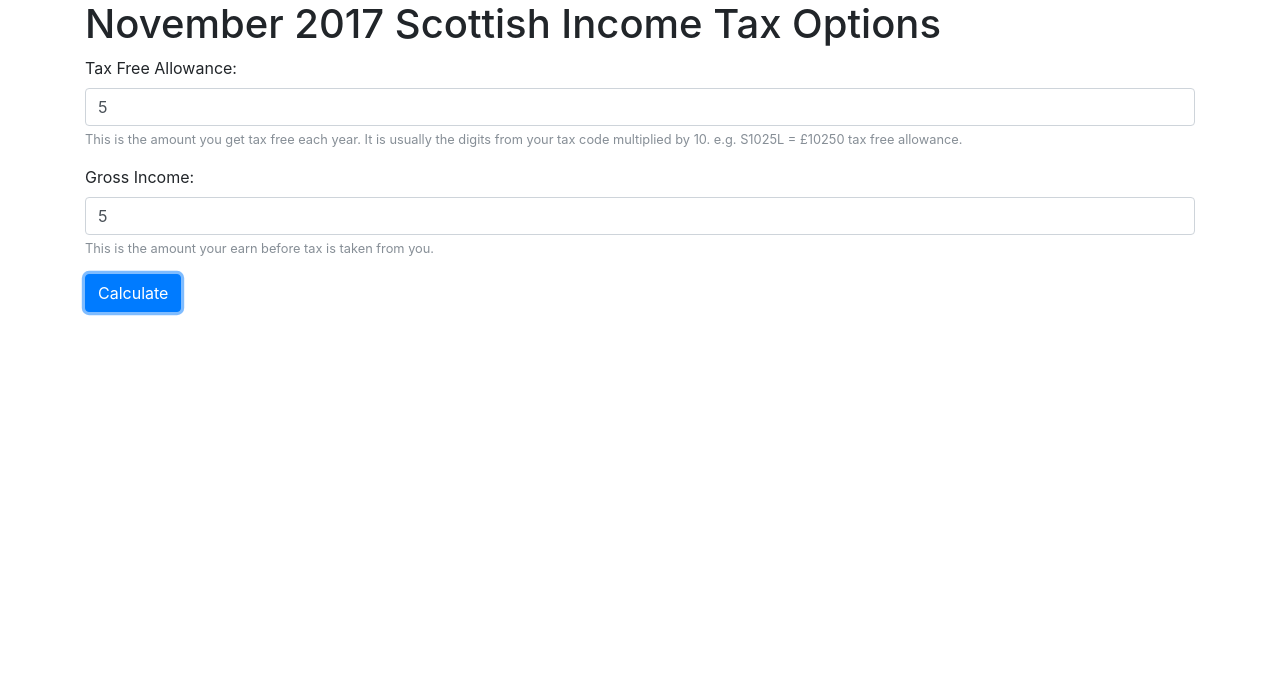
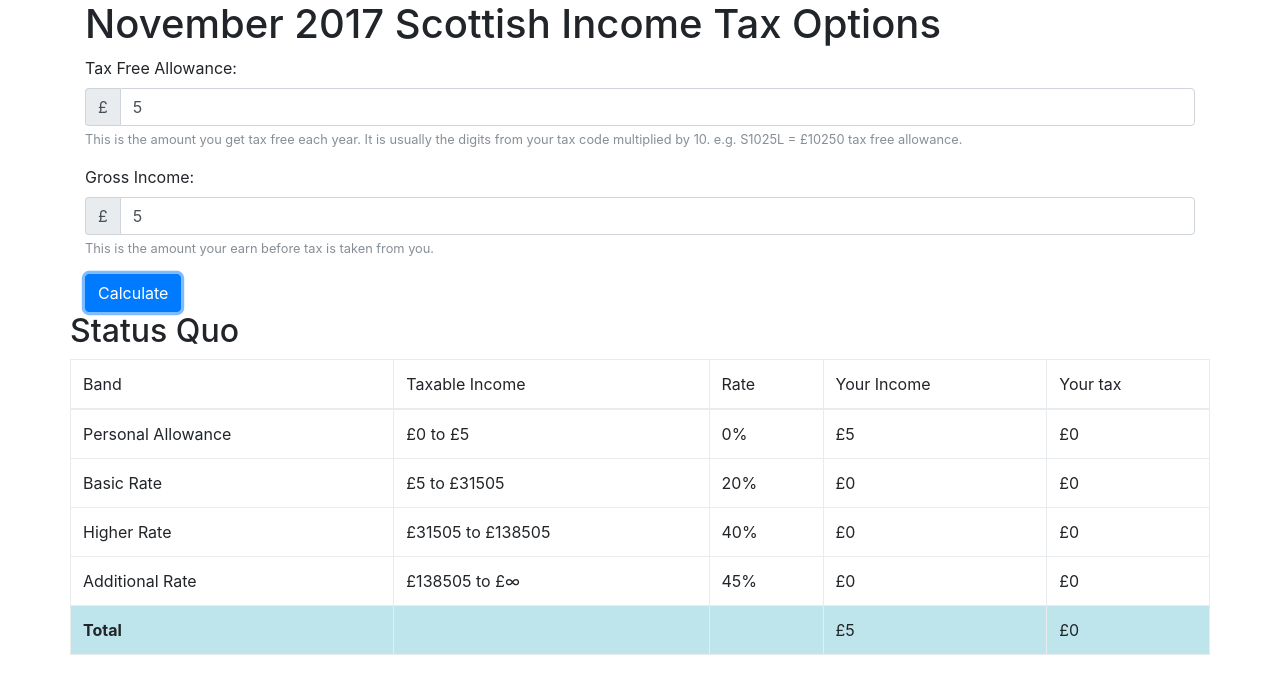
Before and after one commit to colinangusmackay/nov2017-scottish-income-tax-options, a plain HTML site: page site/index.html in a window 1280 px wide. Both pictures are taken after typing "5", "5" into the empty fields and a click on the button "Calculate". Drawn offline with nearby package versions, Linux system fonts and the light colour scheme.

Commit message:
Calculate satus quo

```diff
--- /dev/null
+++ b/site/app.js
@@ -0,0 +1,63 @@
+$(function(){
+    $("#calculate").on("click", function(){
+        var personalAllowance = parseInt($("#taxAllowance").val()),
+            grossIncome = parseInt($("#grossIncome").val());
+
+        console.log("Personal Allowance is "+personalAllowance);
+        console.log("Gross Income is "+personalAllowance);
+
+        updateOptions(personalAllowance, grossIncome);
+    });
+
+    function updateOptions(personalAllowance, grossIncome){
+        options = [{
+            id:"sq",
+            bands: [
+                {size:personalAllowance, rate:0},
+                {size:31500,rate:20},
+                {size:107000, rate:40},
+                {size:Number.MAX_SAFE_INTEGER, rate:45}
+            ]
+        }];
+
+        for(var optionsIndex = 0; optionsIndex < options.length; optionsIndex++){
+
+            var option = options[optionsIndex],
+                bands = option.bands,
+                idPrefix = option.id,
+                remainingIncome = grossIncome,
+                bandLow = 0,
+                totalTax = 0;
+            totalTax = 0;
+            for(var bandsIndex = 0; bandsIndex < bands.length; bandsIndex++){
+                var band = bands[bandsIndex],
+                    bandId = "#"+idPrefix+"-"+bandsIndex,
+                    taxableIncomeInBand = remainingIncome,
+                    bandHigh =  bandLow + band.size;
+                if (band.size === Number.MAX_SAFE_INTEGER)
+                    bandHigh = Number.MAX_SAFE_INTEGER;
+                if (taxableIncomeInBand > band.size)
+                    taxableIncomeInBand = band.size;
+                var taxInBand = taxableIncomeInBand * (band.rate/100.0);
+                totalTax + taxInBand;
+
+                if (bandHigh === Number.MAX_SAFE_INTEGER)
+                    $(bandId+" .taxable").text("£"+bandLow+" to £∞");
+                else
+                    $(bandId+" .taxable").text("£"+bandLow+" to £"+bandHigh);
+
+                $(bandId+" .rate").text(band.rate+"%");
+                $(bandId+" .yourIncome").text("£"+taxableIncomeInBand);
+                $(bandId+" .yourTax").text("£"+taxInBand);
+
+                remainingIncome = remainingIncome - taxableIncomeInBand;
+                bandLow = bandHigh;
+                totalTax += taxInBand;
+            }
+
+            var totalId = "#"+idPrefix+"-total";
+            $(totalId+" .yourIncome").text("£"+grossIncome);
+            $(totalId+" .yourTax").text("£"+totalTax);
+        }
+    }
+});
--- a/site/index.html
+++ b/site/index.html
@@ -16,22 +16,41 @@
     <form>
         <div class="form-group">
             <label for="taxAllowance">Tax Free Allowance:</label>
-            <input id="taxAllowance" class="form-control" type="number" aria-describedby="taxAllowanceHelp" placeholder="Tax Free Allowance"/>
+            <div class="input-group"><span class="input-group-addon">£</span><input id="taxAllowance" class="form-control" type="number" aria-describedby="taxAllowanceHelp" placeholder="Tax Free Allowance"/></div>
             <small id="taxAllowanceHelp" class="form-text text-muted">This is the amount you get tax free each year. It is usually the digits from your tax code multiplied by 10. e.g. S1025L = £10250 tax free allowance.</small>
         </div>
         <div class="form-group">
             <label for="grossIncome">Gross Income:</label>
-            <input id="grossIncome" class="form-control" type="number" aria-describedby="grossIncomeHelp" placeholder="Gross Income"/>
+            <div class="input-group"><span class="input-group-addon">£</span><input id="grossIncome" class="form-control" type="number" aria-describedby="grossIncomeHelp" placeholder="Gross Income"/></div>
             <small id="grossIncomeHelp" class="form-text text-muted">This is the amount your earn before tax is taken from you.</small>
         </div>
+        <button type="button" id="calculate" class="btn btn-primary">Calculate</button>
     </form>
-    <button class="btn btn-primary">Calculate</button>
+
+    <div class="row">
+        <h2>Status Quo</h2>
+        <table class="table table-bordered">
+            <thead class="thead-dark">
+                <tr><td>Band</td><td>Taxable Income</td><td>Rate</td><td>Your Income</td><td>Your tax</td></tr>
+            </thead>
+            <tbody class="table-striped table-hover">
+                <tr id="sq-0"><td>Personal Allowance</td><td class="taxable">£xxx</td><td class="rate">x%</td><td class="yourIncome">£xxx</td><td class="yourTax">£xxx</td></tr>
+                <tr id="sq-1"><td>Basic Rate</td><td class="taxable">£xxx</td><td class="rate">x%</td><td class="yourIncome">£xxx</td><td class="yourTax">£xxx</td></tr>
+                <tr id="sq-2"><td>Higher Rate</td><td class="taxable">£xxx</td><td class="rate">x%</td><td class="yourIncome">£xxx</td><td class="yourTax">£xxx</td></tr>
+                <tr id="sq-3"><td>Additional Rate</td><td class="taxable">£xxx</td><td class="rate">x%</td><td class="yourIncome">£xxx</td><td class="yourTax">£xxx</td></tr>
+                <tr id="sq-total" class="table-info"><td><strong>Total</strong></td><td></td><td></td><td class="yourIncome">£xxx</td><td class="yourTax">£xxx</td></tr>
+            </tbody>
+        </table>
+    </div>
 </div>
+
+
 
 <!-- Optional JavaScript -->
 <!-- jQuery first, then Popper.js, then Bootstrap JS -->
 <script src="https://code.jquery.com/jquery-3.2.1.slim.min.js" integrity="sha384-KJ3o2DKtIkvYIK3UENzmM7KCkRr/rE9/Qpg6aAZGJwFDMVNA/GpGFF93hXpG5KkN" crossorigin="anonymous"></script>
 <script src="https://cdnjs.cloudflare.com/ajax/libs/popper.js/1.12.3/umd/popper.min.js" integrity="sha384-vFJXuSJphROIrBnz7yo7oB41mKfc8JzQZiCq4NCceLEaO4IHwicKwpJf9c9IpFgh" crossorigin="anonymous"></script>
 <script src="https://maxcdn.bootstrapcdn.com/bootstrap/4.0.0-beta.2/js/bootstrap.min.js" integrity="sha384-alpBpkh1PFOepccYVYDB4do5UnbKysX5WZXm3XxPqe5iKTfUKjNkCk9SaVuEZflJ" crossorigin="anonymous"></script>
+<script src="./app.js"></script>
 </body>
 </html>
```
